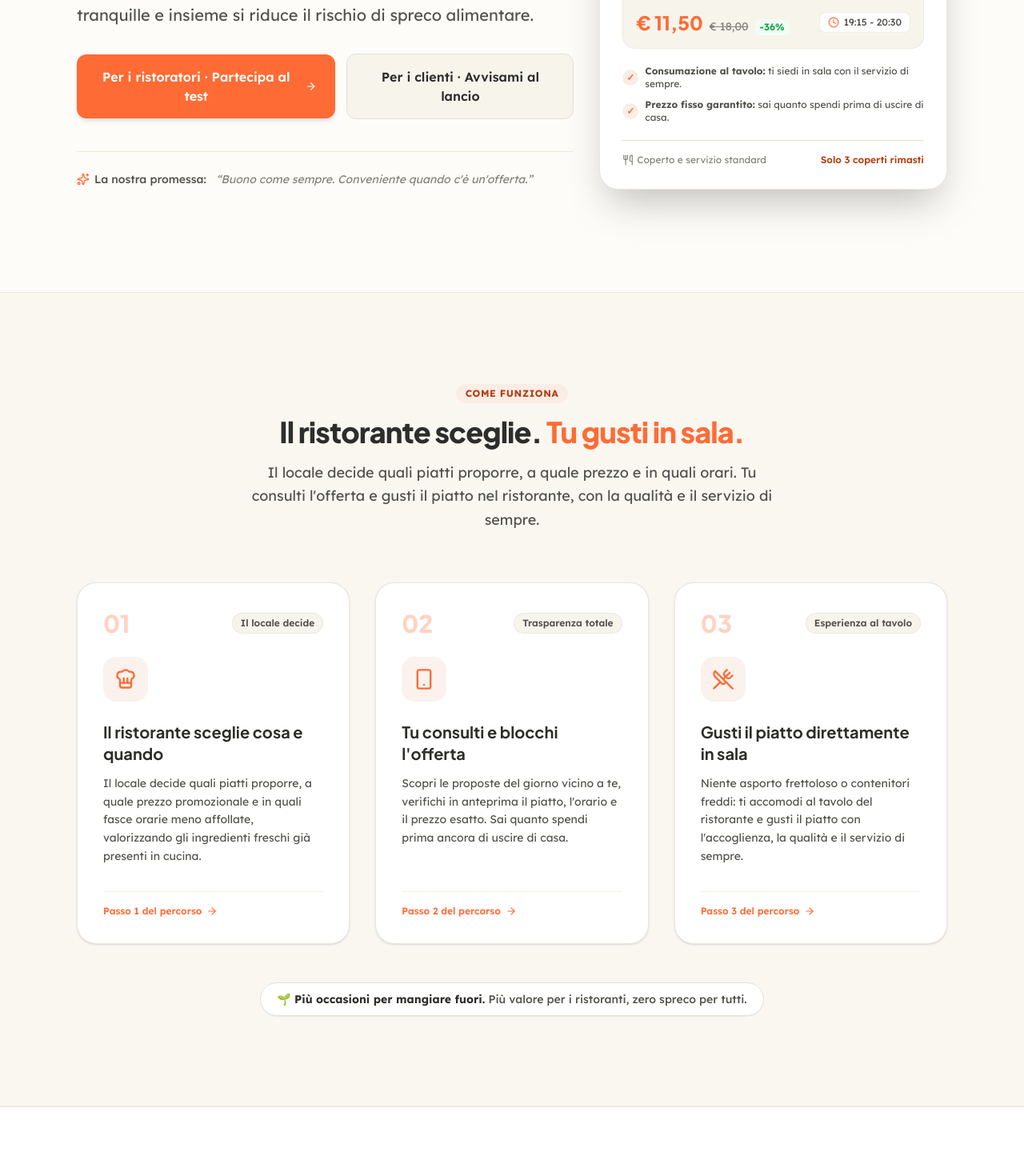
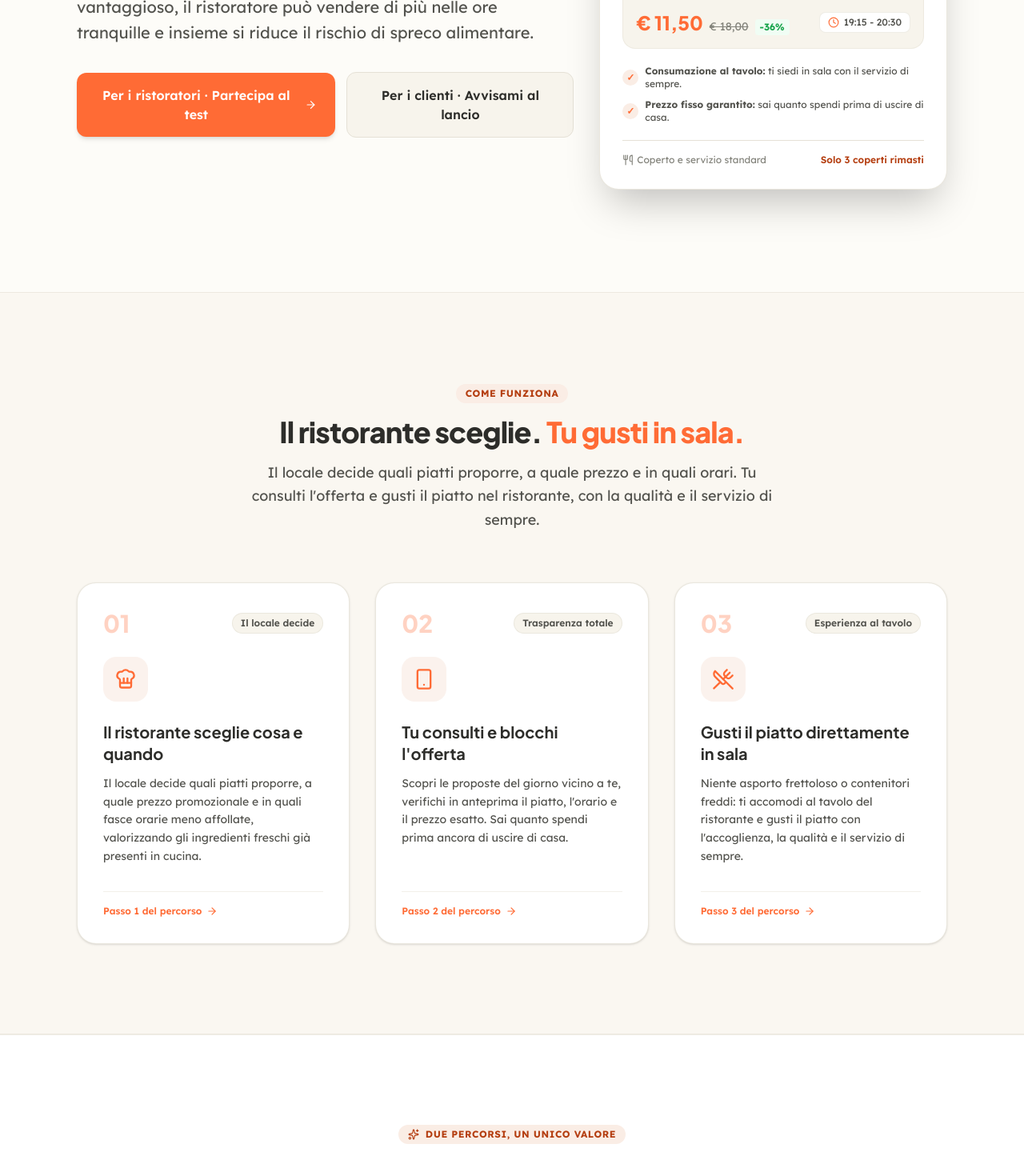
Before and after one commit to restydealsmanaging/landing, a Next.js app: page / in a window 1280 px wide. Shown: the part 412-1862 px from the top of the page at 80% size. Built offline with nearby package versions, Linux system fonts and the light colour scheme.

Commit message:
refactor: remove clunky alternative taglines and promise quotes across sections

```diff
--- a/src/components/CustomerSection.tsx
+++ b/src/components/CustomerSection.tsx
@@ -184,12 +184,6 @@ export default function CustomerSection() {
             {errorMsg && (
               <p className="mt-3 text-xs text-red-600">{errorMsg}</p>
             )}
-
-            {/* Motti alternativi dal documento */}
-            <div className="mt-8 pt-6 border-t border-resty-stone-border/60 flex flex-wrap items-center justify-center gap-6 text-xs text-resty-stone-muted">
-              <span>🍽️ <em>&ldquo;Più occasioni per uscire a cena.&rdquo;</em></span>
-              <span>✨ <em>&ldquo;Un buon piatto, un prezzo che invoglia.&rdquo;</em></span>
-            </div>
           </div>
         </div>
       </div>
--- a/src/components/HeroSection.tsx
+++ b/src/components/HeroSection.tsx
@@ -1,7 +1,7 @@
 "use client";
 
 import Link from "next/link";
-import { ArrowRight, Clock, MapPin, Sparkles, Utensils, ShieldCheck, Flame } from "lucide-react";
+import { ArrowRight, Clock, MapPin, Utensils, ShieldCheck, Flame } from "lucide-react";
 
 export default function HeroSection() {
   return (
@@ -44,17 +44,6 @@ export default function HeroSection() {
               >
                 <span>Per i clienti · Avvisami al lancio</span>
               </Link>
-            </div>
-
-            {/* Titoli alternativi & Payoff pill from doc */}
-            <div className="w-full pt-6 border-t border-resty-stone-border/70 flex flex-col sm:flex-row items-start sm:items-center gap-3 text-xs sm:text-sm text-resty-stone-muted">
-              <div className="flex items-center gap-1.5 font-medium text-resty-stone-light">
-                <Sparkles className="w-4 h-4 text-resty-orange" />
-                <span>La nostra promessa:</span>
-              </div>
-              <div className="italic">
-                &ldquo;Buono come sempre. Conveniente quando c&apos;è un&apos;offerta.&rdquo;
-              </div>
             </div>
           </div>
 
--- a/src/components/HowItWorksSection.tsx
+++ b/src/components/HowItWorksSection.tsx
@@ -90,13 +90,6 @@ export default function HowItWorksSection() {
             );
           })}
         </div>
-
-        {/* Value Tagline Banner */}
-        <div className="mt-12 text-center">
-          <p className="inline-block px-5 py-2.5 rounded-full bg-white border border-resty-stone-border text-sm font-medium text-resty-stone-light shadow-2xs">
-            🌱 <strong className="text-resty-stone">Più occasioni per mangiare fuori.</strong> Più valore per i ristoranti, zero spreco per tutti.
-          </p>
-        </div>
       </div>
     </section>
   );
--- a/src/components/RestaurateurSection.tsx
+++ b/src/components/RestaurateurSection.tsx
@@ -142,18 +142,6 @@ export default function RestaurateurSection() {
                 Prova RestyDeals nel tuo ristorante e raccontaci come va. Nessun
                 costo di attivazione, nessun vincolo. Ti aiutiamo noi a impostare la prima offerta.
               </p>
-
-              {/* Taglines from doc */}
-              <div className="space-y-3 pt-6 border-t border-white/15 text-sm text-stone-300">
-                <div className="flex items-center gap-2">
-                  <div className="w-1.5 h-1.5 rounded-full bg-resty-orange" />
-                  <span className="italic">&ldquo;Dai ai clienti un motivo in più per sedersi da te.&rdquo;</span>
-                </div>
-                <div className="flex items-center gap-2">
-                  <div className="w-1.5 h-1.5 rounded-full bg-resty-orange" />
-                  <span className="italic">&ldquo;Metti in promozione i tuoi piatti, negli orari che scegli tu.&rdquo;</span>
-                </div>
-              </div>
             </div>
 
             {/* Right side form */}
```
